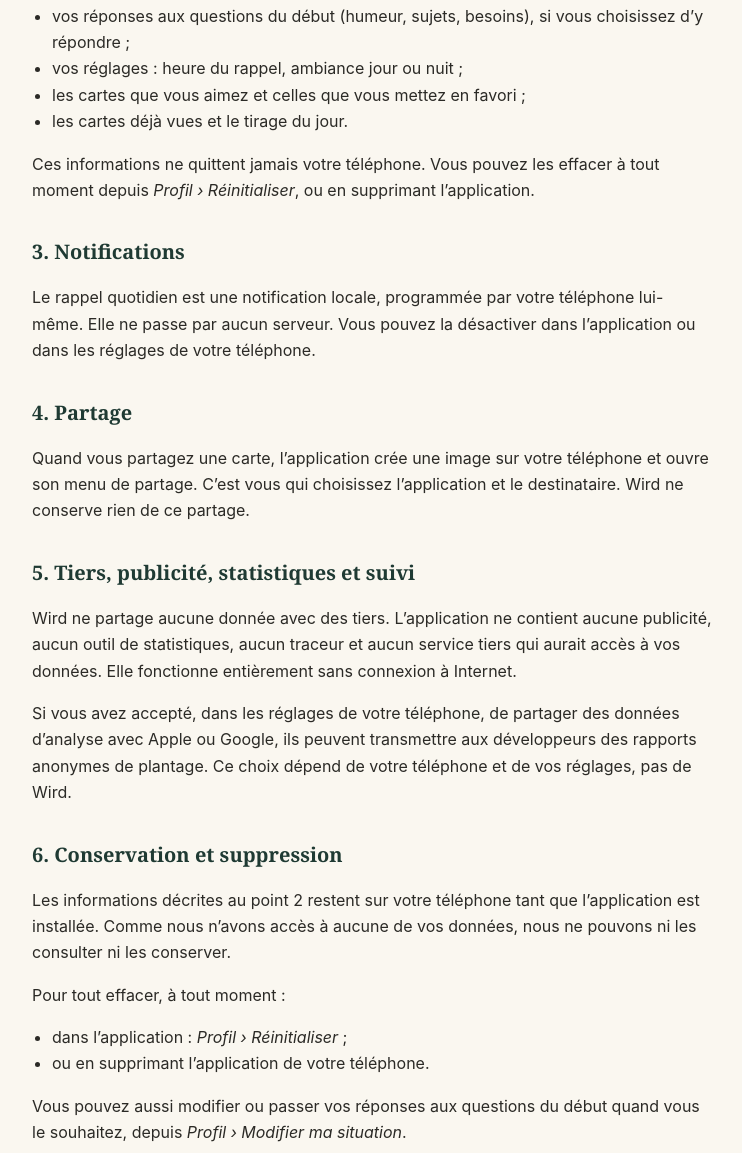
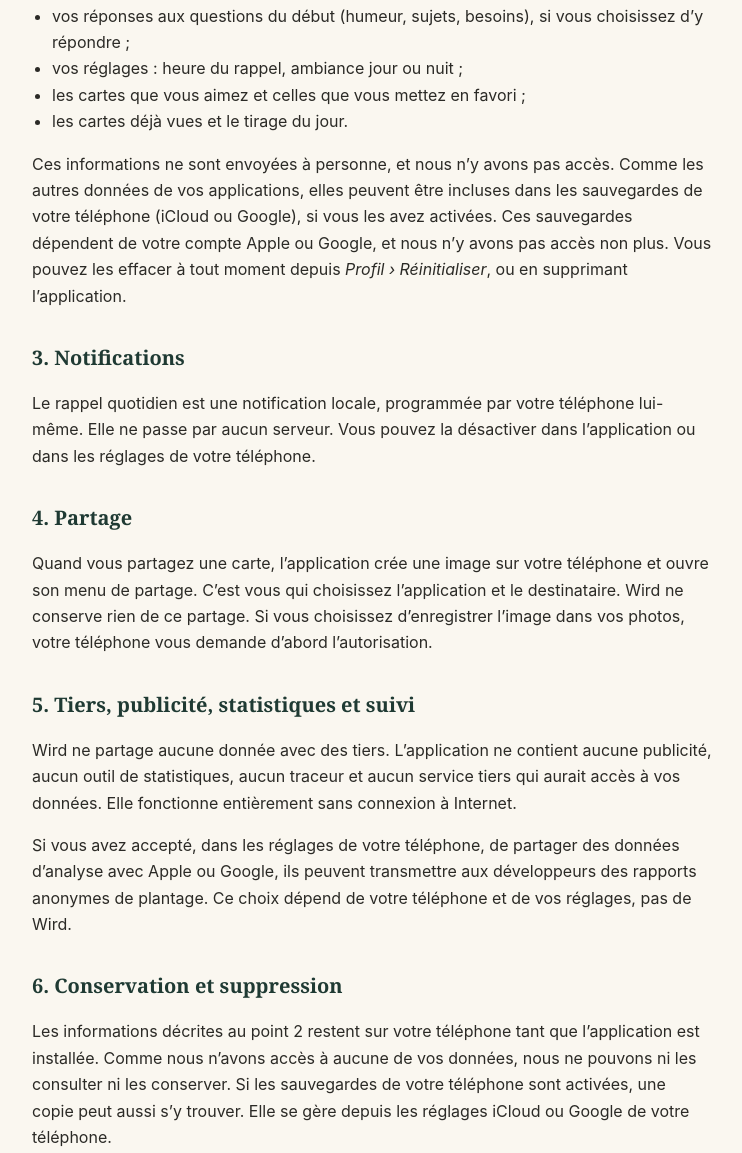
Before and after one commit to sufyand-bit/wird-confidentialite, a plain HTML site: page confidentialite.html in a window 1280 px wide. Shown: the part 593-1746 px from the top of the page, without its empty margins (268-1010 px from the left). Drawn offline with Linux system fonts and the light colour scheme.

Commit message:
Add files via upload
Politique du 12 novembre 2026 : sauvegardes et enregistrement de l’image

```diff
--- a/confidentialite.html
+++ b/confidentialite.html
@@ -21,10 +21,10 @@
 <body>
 <main>
   <h1>Politique de confidentialité</h1>
-  <p class="date">Application Wird · Dernière mise à jour : 11 novembre 2026</p>
+  <p class="date">Application Wird · Dernière mise à jour : 12 novembre 2026</p>
 
   <div class="resume">
-    <strong>En bref :</strong> L’application Wird ne collecte aucune donnée personnelle. Tout ce que vous renseignez reste sur votre téléphone. L’application ne contient ni compte, ni publicité, ni outil de suivi.
+    <strong>En bref :</strong> L’application Wird ne collecte aucune donnée personnelle. Tout ce que vous renseignez est enregistré sur votre téléphone et n’est envoyé à personne. L’application ne contient ni compte, ni publicité, ni outil de suivi.
   </div>
 
   <h2>1. Données que nous collectons</h2>
@@ -39,20 +39,20 @@
     <li>les cartes que vous aimez et celles que vous mettez en favori ;</li>
     <li>les cartes déjà vues et le tirage du jour.</li>
   </ul>
-  <p>Ces informations ne quittent jamais votre téléphone. Vous pouvez les effacer à tout moment depuis <em>Profil › Réinitialiser</em>, ou en supprimant l’application.</p>
+  <p>Ces informations ne sont envoyées à personne, et nous n’y avons pas accès. Comme les autres données de vos applications, elles peuvent être incluses dans les sauvegardes de votre téléphone (iCloud ou Google), si vous les avez activées. Ces sauvegardes dépendent de votre compte Apple ou Google, et nous n’y avons pas accès non plus. Vous pouvez les effacer à tout moment depuis <em>Profil › Réinitialiser</em>, ou en supprimant l’application.</p>
 
   <h2>3. Notifications</h2>
   <p>Le rappel quotidien est une notification locale, programmée par votre téléphone lui-même. Elle ne passe par aucun serveur. Vous pouvez la désactiver dans l’application ou dans les réglages de votre téléphone.</p>
 
   <h2>4. Partage</h2>
-  <p>Quand vous partagez une carte, l’application crée une image sur votre téléphone et ouvre son menu de partage. C’est vous qui choisissez l’application et le destinataire. Wird ne conserve rien de ce partage.</p>
+  <p>Quand vous partagez une carte, l’application crée une image sur votre téléphone et ouvre son menu de partage. C’est vous qui choisissez l’application et le destinataire. Wird ne conserve rien de ce partage. Si vous choisissez d’enregistrer l’image dans vos photos, votre téléphone vous demande d’abord l’autorisation.</p>
 
   <h2>5. Tiers, publicité, statistiques et suivi</h2>
   <p>Wird ne partage aucune donnée avec des tiers. L’application ne contient aucune publicité, aucun outil de statistiques, aucun traceur et aucun service tiers qui aurait accès à vos données. Elle fonctionne entièrement sans connexion à Internet.</p>
   <p>Si vous avez accepté, dans les réglages de votre téléphone, de partager des données d’analyse avec Apple ou Google, ils peuvent transmettre aux développeurs des rapports anonymes de plantage. Ce choix dépend de votre téléphone et de vos réglages, pas de Wird.</p>
 
   <h2>6. Conservation et suppression</h2>
-  <p>Les informations décrites au point 2 restent sur votre téléphone tant que l’application est installée. Comme nous n’avons accès à aucune de vos données, nous ne pouvons ni les consulter ni les conserver.</p>
+  <p>Les informations décrites au point 2 restent sur votre téléphone tant que l’application est installée. Comme nous n’avons accès à aucune de vos données, nous ne pouvons ni les consulter ni les conserver. Si les sauvegardes de votre téléphone sont activées, une copie peut aussi s’y trouver. Elle se gère depuis les réglages iCloud ou Google de votre téléphone.</p>
   <p>Pour tout effacer, à tout moment :</p>
   <ul>
     <li>dans l’application : <em>Profil › Réinitialiser</em> ;</li>
```
Also changed, not shown: index.html (+5 -5 lines).
